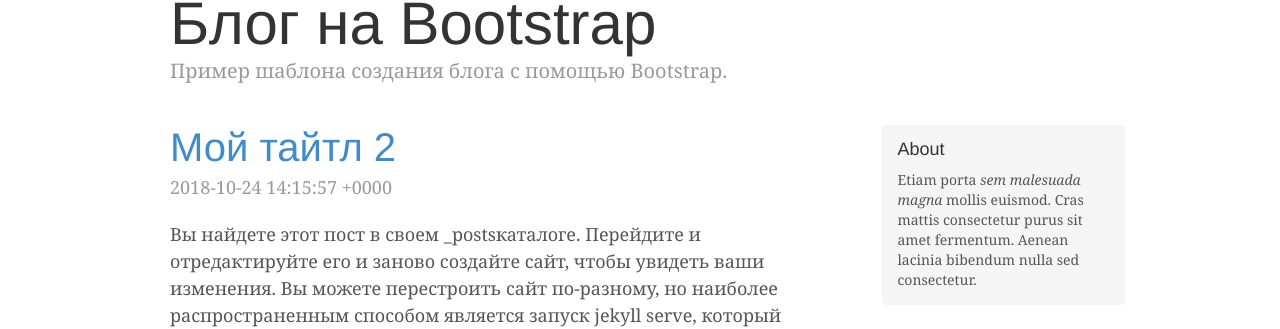
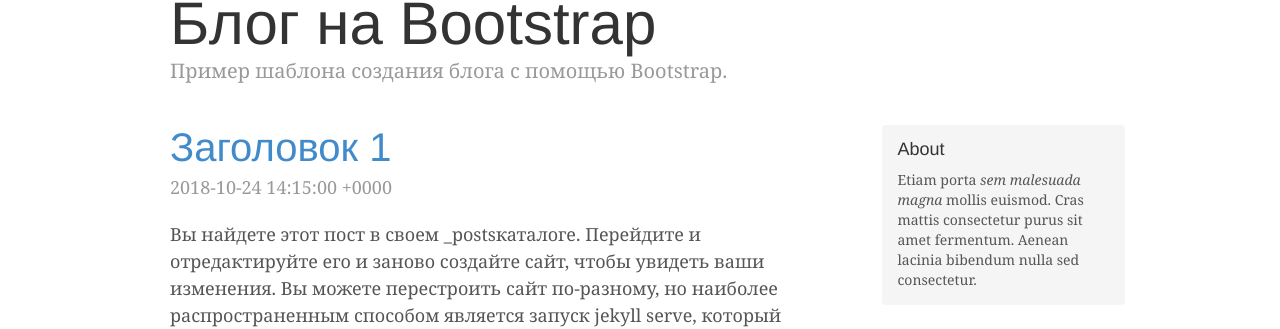
Before and after one commit to anatoliy017/anatoliy017.github.io, a Jekyll site: the page built from index.md, in a window 1280 px wide. Shown: the part 99-428 px from the top of the page. Built offline with Jekyll 4.4.1, drawn with Linux system fonts in a browser that asks for light colours; comment, search, counter and statistics services are not loaded.

Commit message:
Updated Zaqqaz

```diff
--- a/_posts/2018-10-24-zaqqaz.md
+++ b/_posts/2018-10-24-zaqqaz.md
@@ -1,11 +1,12 @@
 ---
-title: Мой тайтл 2
-date: 2018-10-24 14:15:57 Z
+title: Заголовок 1
+date: 2018-10-24 14:15:00 Z
+permalink: post1
 categories:
 - jekyll
-layout: post
 description: Мое метоописание 3
 header: Мой заголовок H1
+layout: post
 ---
 
 Вы найдете этот пост в своем _postsкаталоге. Перейдите и отредактируйте его и заново создайте сайт, чтобы увидеть ваши изменения. Вы можете перестроить сайт по-разному, но наиболее распространенным способом является запуск jekyll serve, который запускает веб-сервер и автоматически восстанавливает ваш сайт при обновлении файла.
```
